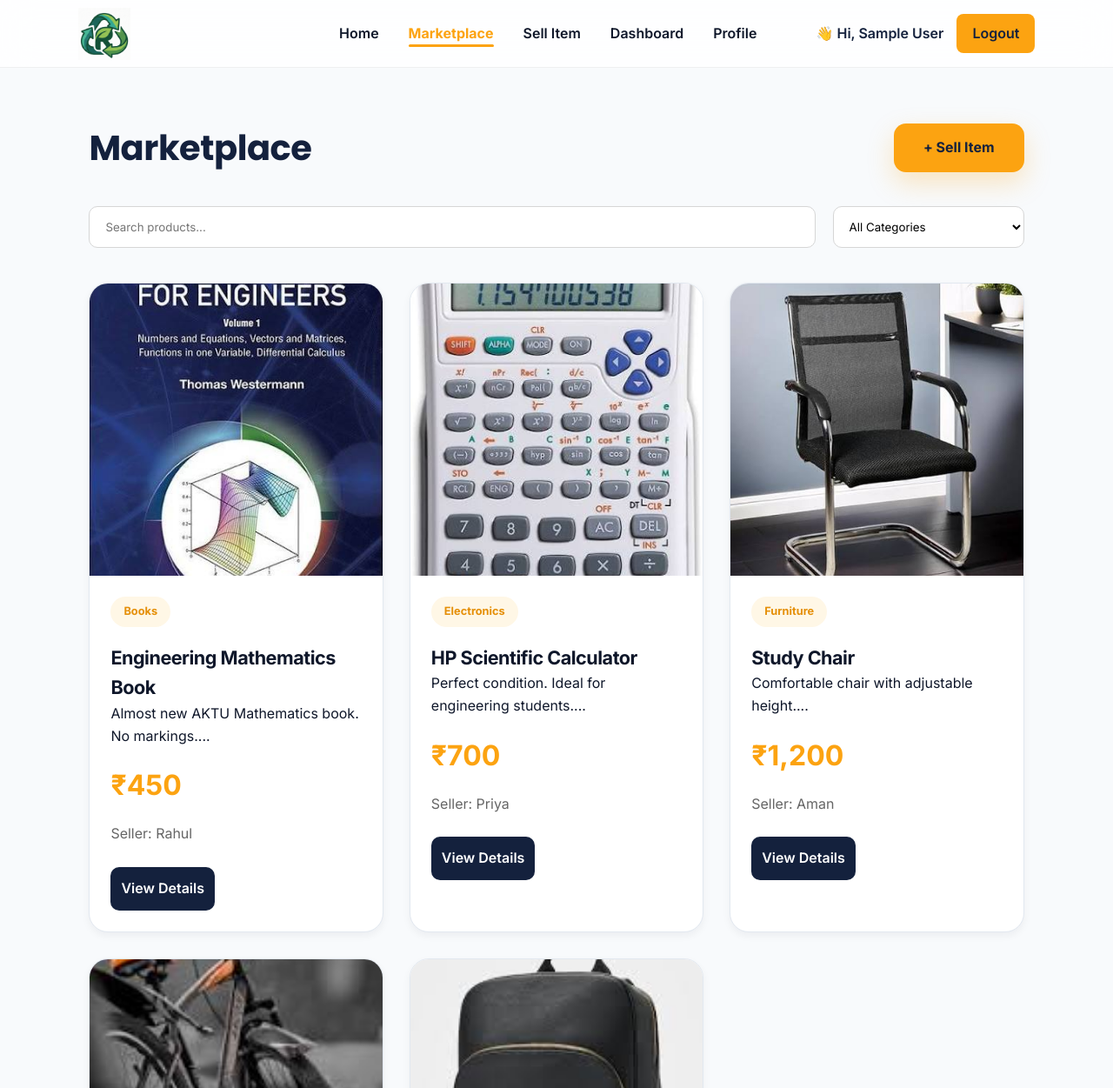
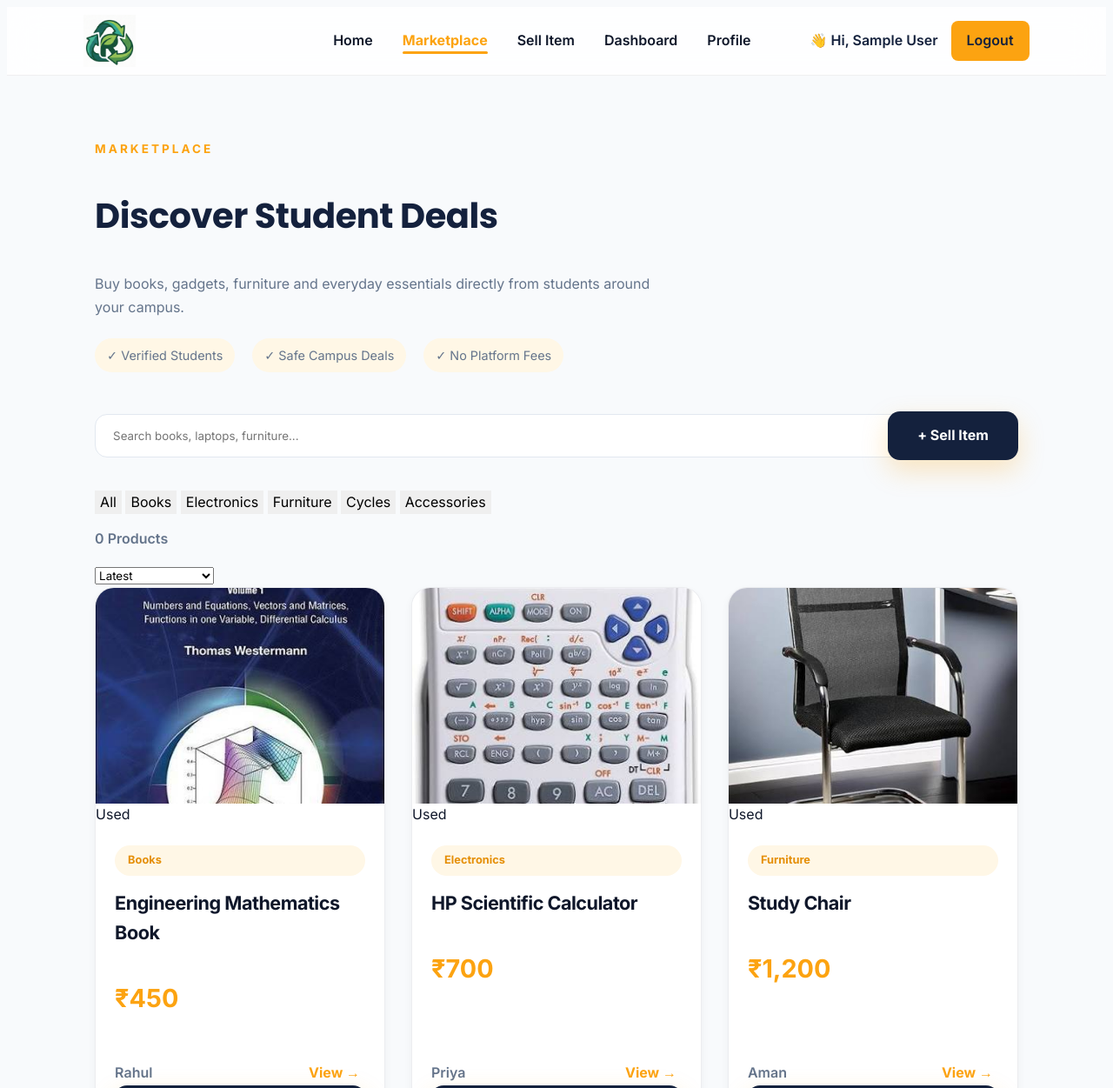
Before and after one commit to Utkarsh0k/ReNest, a plain HTML site: page marketplace.html in a window 1280 px wide. Shown: the top 1251 px of the page at 87% size. Drawn offline with Linux system fonts and the light colour scheme; sample sign-in values are in the browser's storage.

Commit message:
Renovated marketplace

```diff
--- a/css/marketplace.css
+++ b/css/marketplace.css
@@ -12,19 +12,19 @@
    HEADER
 ========================================== */
 
-.marketplace-header {
+.marketplace-header{
 
-    display: flex;
+    display:flex;
 
-    justify-content: space-between;
+    justify-content:space-between;
 
-    align-items: center;
+    align-items:flex-end;
 
-    margin-bottom: 35px;
+    gap:30px;
 
-    gap: 20px;
+    margin-bottom:45px;
 
-    flex-wrap: wrap;
+    flex-wrap:wrap;
 
 }
 
@@ -37,77 +37,102 @@
     font-family: 'Poppins', sans-serif;
 
 }
+.page-tag{
 
-/* ==========================================
-   SEARCH BAR
-========================================== */
+    color:var(--primary);
 
-.search-bar {
+    letter-spacing:3px;
 
-    display: flex;
+    font-weight:700;
 
-    gap: 20px;
+    font-size:.85rem;
 
-    margin-bottom: 40px;
-
-    flex-wrap: wrap;
+    margin-bottom:10px;
 
 }
 
-.search-bar input {
+.page-description{
 
-    flex: 1;
+    color:var(--muted);
 
-    min-width: 250px;
+    max-width:650px;
 
-    padding: 14px 18px;
+    margin-top:18px;
 
-    border: 1px solid #d6d6d6;
-
-    border-radius: 10px;
-
-    background: #ffffff;
-
-    outline: none;
-
-    transition: .3s;
+    line-height:1.7;
 
 }
 
-.search-bar input:focus {
 
-    border-color: #fca311;
 
-    box-shadow: 0 0 0 3px rgba(252, 163, 17, .15);
+.listing-info{
+
+    display:flex;
+
+    justify-content:space-between;
+
+    align-items:center;
+
+    margin-bottom:30px;
 
 }
 
-.search-bar select {
+#listingCount{
 
-    width: 220px;
+    color:var(--muted);
 
-    padding: 14px;
+    font-weight:600;
 
-    border-radius: 10px;
+}
+/*==================================
+TOOLBAR
+==================================*/
 
-    border: 1px solid #d6d6d6;
+.market-toolbar{
 
-    background: #ffffff;
+    display:flex;
 
-    outline: none;
+    align-items:center;
 
-    transition: .3s;
+    gap:20px;
+
+    margin-bottom:35px;
 
 }
 
-.search-bar select:focus {
+.search-box{
 
-    border-color: #fca311;
-
-    box-shadow: 0 0 0 3px rgba(252, 163, 17, .15);
+    flex:1;
 
 }
 
+.search-box input{
+
+    width:100%;
+
+    padding:16px 20px;
+
+    border-radius:14px;
+
+    border:1px solid var(--border);
+
+    background:white;
+
+}
+
+.market-toolbar select{
+
+    padding:16px;
+
+    border-radius:14px;
+
+    border:1px solid var(--border);
+
+    background:white;
+
+    font-size:15px;
+
+}
 /* ==========================================
    PRODUCT GRID
 ========================================== */
@@ -116,7 +141,7 @@
 
     display: grid;
 
-    grid-template-columns: repeat(auto-fill, minmax(280px, 1fr));
+    grid-template-columns:repeat(auto-fit,minmax(300px,1fr));
 
     gap: 30px;
 
@@ -128,23 +153,33 @@
 
 .product-card {
 
-    background: white;
-
+    background:white;
     border-radius: 22px;
 
     overflow: hidden;
 
-    border: 1px solid var(--border);
+    border:1px solid rgba(20,33,61,.08);
 
-    transition: .3s;
+    transition:
+
+transform .25s ease,
+
+box-shadow .25s ease;
 
     box-shadow: var(--shadow-sm);
+    display:flex;
+
+flex-direction:column;
 
 }
 
 .product-card:hover {
 
-    transform: translateY(-10px);
+    transform:
+
+translateY(-6px)
+
+scale(1.01);
 
     box-shadow: var(--shadow-lg);
 
@@ -154,7 +189,7 @@
 
     width: 100%;
 
-    aspect-ratio: 1/1;
+    aspect-ratio:4/3;
 
     object-fit: cover;
 
@@ -162,18 +197,19 @@
 
 }
 
-.product-card:hover img {
+.product-card:hover img{
 
-    transform: scale(1.06);
+    transform:scale(1.03);
 
 }
-.product-meta{
 
-    color:var(--muted);
+.product-meta {
 
-    font-size:.9rem;
+    color: var(--muted);
 
-    margin-top:8px;
+    font-size: .9rem;
+
+    margin-top: 8px;
 
 }
 
@@ -183,15 +219,18 @@
 
 .card-body {
 
-    padding: 24px;
+   padding:22px;
+   display:flex;
+
+flex-direction:column;
+
+flex:1;
 
 }
 
 .card-category {
 
-    display: inline-flex;
-
-    align-items: center;
+    display:inline-block;
 
     padding: 7px 15px;
 
@@ -209,7 +248,7 @@
 
 .card-title {
 
-    margin-top: 18px;
+    margin-top:14px;
 
     font-size: 1.35rem;
 
@@ -219,9 +258,9 @@
 
 .card-price {
 
-    margin: 18px 0;
+   margin-top:14px;
 
-    font-size: 2rem;
+    font-size: 1.8rem;
 
     font-weight: 800;
 
@@ -260,20 +299,51 @@
     font-weight: 600;
 
 }
+.card-bottom{
 
-.view-btn {
+    display:flex;
 
-    background: #14213d;
+    justify-content:space-between;
 
-    color: #ffffff;
+    align-items:center;
+
+    margin-top:auto;
+
+    padding-top:20px;
 
 }
 
-.view-btn:hover {
+.seller-name{
 
-    background: #000000;
+    color:var(--muted);
+
+    font-weight:600;
 
 }
+
+.view-btn{
+
+    border:none;
+
+    background:transparent;
+
+    color:var(--primary);
+
+    font-weight:700;
+
+    cursor:pointer;
+
+    transition:.25s;
+
+}
+
+.view-btn:hover{
+
+    transform:translateX(5px);
+
+}
+
+
 
 /* ==========================================
    EMPTY STATE
@@ -329,16 +399,41 @@
 
     }
 
-    .search-bar {
+    .market-toolbar{
 
-        flex-direction: column;
+    grid-template-columns:1fr;
 
 }
 
-    .search-bar select {
+.market-toolbar select{
 
-        width: 100%;
+    width:100%;
 
 }
 
 }
+.market-highlights{
+
+    display:flex;
+
+    gap:20px;
+
+    flex-wrap:wrap;
+
+    margin-top:22px;
+
+}
+
+.market-highlights span{
+
+    font-size:.9rem;
+
+    color:var(--muted);
+
+    background:#fff7e6;
+
+    padding:8px 14px;
+
+    border-radius:999px;
+
+}
--- a/css/style.css
+++ b/css/style.css
@@ -48,6 +48,17 @@
     --transition:.25s ease;
 
 }
+--gradient-primary:linear-gradient(
+135deg,
+#fca311,
+#ffb733
+);
+
+--glass:rgba(255,255,255,.75);
+
+--glass-border:rgba(255,255,255,.4);
+
+--blur:blur(18px);
 
 /* ==========================================
    RESET
@@ -234,10 +245,9 @@ nav li a:hover::after{
 .login-btn,
 .primary{
 
-    background:#fca311;
+   background:var(--secondary);
 
-    color:#14213d;
-
+color:white;
     padding:15px 34px;
 
     border-radius:14px;
@@ -251,17 +261,23 @@ nav li a:hover::after{
 .login-btn:hover,
 .primary:hover{
 
-    transform:translateY(-4px);
+    background:var(--primary);
+
+color:var(--secondary);
+
+transform:translateY(-3px);
+
+box-shadow:0 15px 30px rgba(252,163,17,.35);
 
 }
 
 .secondary{
 
-    background:white;
+    background:transparent;
 
-    color:#14213d;
+border:2px solid var(--secondary);
 
-    border:2px solid #fca311;
+color:var(--secondary);
 
     padding:15px 34px;
 
@@ -273,9 +289,9 @@ nav li a:hover::after{
 
 .secondary:hover{
 
-    background:var(--primary);
+    background:var(--secondary);
 
-    color:#14213d;
+color:white;
 
 }
 
@@ -296,6 +312,62 @@ nav li a:hover::after{
     gap:80px;
 
     padding:0 7%;
+    position:relative;
+
+overflow:hidden;
+
+}
+.hero-image{
+
+position:relative;
+
+}
+
+.hero::before{
+
+content:"";
+
+position:absolute;
+
+width:500px;
+
+height:500px;
+
+background:rgba(252,163,17,.12);
+
+border-radius:50%;
+
+filter:blur(80px);
+
+top:-180px;
+
+right:-120px;
+
+z-index:-1;
+
+}
+
+.hero::after{
+
+content:"";
+
+position:absolute;
+
+width:350px;
+
+height:350px;
+
+background:rgba(20,33,61,.08);
+
+border-radius:50%;
+
+filter:blur(80px);
+
+left:-120px;
+
+bottom:-80px;
+
+z-index:-1;
 
 }
 
@@ -358,7 +430,7 @@ nav li a:hover::after{
 
     max-width:720px;
 
-    animation:float 5s ease-in-out infinite;
+
 
 }
 /* ===========================
@@ -862,7 +934,7 @@ footer p{
 
 section{
 
-    padding:100px 8%;
+    padding:70px 8%;
 
     overflow:hidden;
 
@@ -1364,3 +1436,26 @@ footer{
     font-size:14px;
 
 }
+.hero{
+
+    padding:120px 8%;
+
+}
+
+.quick-stats{
+
+    padding:60px 8%;
+
+}
+
+.featured-products{
+
+    padding:80px 8%;
+
+}
+
+.cta{
+
+    padding:100px 8%;
+
+}
--- a/js/marketplace.js
+++ b/js/marketplace.js
@@ -7,7 +7,6 @@
 // ==========================================
 
 const sampleProducts = [
-
   {
     id: 1,
     title: "Engineering Mathematics Book",
@@ -15,7 +14,7 @@ const sampleProducts = [
     category: "Books",
     price: 450,
     seller: "Rahul",
-        image: "assets/images/products/book.jpg"
+    image: "assets/images/products/book.jpg",
   },
 
   {
@@ -25,7 +24,7 @@ const sampleProducts = [
     category: "Electronics",
     price: 700,
     seller: "Priya",
-        image: "assets/images/products/calculator.jpg"
+    image: "assets/images/products/calculator.jpg",
   },
 
   {
@@ -35,7 +34,7 @@ const sampleProducts = [
     category: "Furniture",
     price: 1200,
     seller: "Aman",
-        image: "assets/images/products/chair.jpg"
+    image: "assets/images/products/chair.jpg",
   },
 
   {
@@ -45,7 +44,7 @@ const sampleProducts = [
     category: "Cycles",
     price: 3800,
     seller: "Rohit",
-        image: "assets/images/products/cycle.jpg"
+    image: "assets/images/products/cycle.jpg",
   },
 
   {
@@ -55,9 +54,8 @@ const sampleProducts = [
     category: "Accessories",
     price: 650,
     seller: "Sneha",
-        image: "assets/images/products/bag.jpg"
-    }
-
+    image: "assets/images/products/bag.jpg",
+  },
 ];
 
 // ==========================================
@@ -65,31 +63,24 @@ const sampleProducts = [
 // ==========================================
 
 if (!localStorage.getItem("products")) {
-
   localStorage.setItem(
-
     "products",
 
-        JSON.stringify(sampleProducts)
-
+    JSON.stringify(sampleProducts),
   );
-
 }
 
 const productContainer = document.getElementById("productContainer");
 const searchInput = document.getElementById("searchInput");
-const categoryFilter = document.getElementById("categoryFilter");
 
 // ==========================================
 // Render Products
 // ==========================================
 
 function displayProducts(productList) {
-
   productContainer.innerHTML = "";
 
   if (productList.length === 0) {
-
     productContainer.innerHTML = `
 
             <div class="empty-state">
@@ -103,19 +94,27 @@ function displayProducts(productList) {
         `;
 
     return;
-
   }
 
-    productList.forEach(product => {
-
+  productList.forEach((product) => {
     productContainer.innerHTML += `
 
     <div class="product-card">
+
+        <div class="card-image">
 
             <img
                 src="${product.image || "assets/images/no-image.png"}"
                 alt="${product.title}"
             >
+
+            <span class="condition-badge">
+
+                ${product.condition || "Used"}
+
+            </span>
+
+        </div>
 
         <div class="card-body">
 
@@ -131,13 +130,7 @@ function displayProducts(productList) {
 
             </h3>
 
-                    <p>
 
-                        ${product.description
-                            ? product.description.substring(0,60) + "..."
-                            : "No description available."}
-
-                    </p>
 
             <p class="card-price">
 
@@ -145,16 +138,28 @@ function displayProducts(productList) {
 
             </p>
 
-                    <p class="card-seller">
+            <div class="card-bottom">
 
-                        Seller: ${product.seller}
+    <span class="seller-name">
 
-                    </p>
+        ${product.seller}
 
-                    <div class="card-actions">
+    </span>
 
     <button
+
         class="view-btn"
+
+        onclick="viewProduct(${product.id})">
+
+        View →
+
+    </button>
+
+</div>
+
+            <button
+                class="primary"
                 onclick="viewProduct(${product.id})">
 
                 View Details
@@ -165,12 +170,8 @@ function displayProducts(productList) {
 
     </div>
 
-            </div>
-
     `;
-
   });
-
 }
 
 // ==========================================
@@ -178,37 +179,17 @@ function displayProducts(productList) {
 // ==========================================
 
 function filterProducts() {
-
-    const products = JSON.parse(
-
-        localStorage.getItem("products")
-
-    ) || [];
+  const products = JSON.parse(localStorage.getItem("products")) || [];
 
   const search = searchInput.value.toLowerCase().trim();
 
-    const category = categoryFilter.value;
+  const filtered = products.filter((product) => {
+    const matchesSearch = product.title.toLowerCase().includes(search);
 
-    const filtered = products.filter(product => {
-
-        const matchesSearch = product.title
-            .toLowerCase()
-            .includes(search);
-
-        const matchesCategory =
-
-            category === "All"
-
-            ||
-
-            product.category === category;
-
-        return matchesSearch && matchesCategory;
-
+    return matchesSearch;
   });
 
   displayProducts(filtered);
-
 }
 
 // ==========================================
@@ -216,11 +197,9 @@ function filterProducts() {
 // ==========================================
 
 function viewProduct(id) {
-
   localStorage.setItem("selectedProduct", id);
 
   window.location.href = "product.html";
-
 }
 
 // ==========================================
@@ -228,20 +207,12 @@ function viewProduct(id) {
 // ==========================================
 
 searchInput.addEventListener(
-
   "input",
 
-    filterProducts
-
+  filterProducts,
 );
 
-categoryFilter.addEventListener(
 
-    "change",
-
-    filterProducts
-
-);
 
 // ==========================================
 // Initial Load
--- a/marketplace.html
+++ b/marketplace.html
@@ -26,7 +26,45 @@
 
         <div class="marketplace-header">
 
-            <h1>Marketplace</h1>
+    <div>
+
+        <p class="page-tag">
+            MARKETPLACE
+        </p>
+
+        <h1>
+            Discover Student Deals
+        </h1>
+
+        <p class="page-description">
+
+            Buy books, gadgets, furniture and everyday essentials directly from students around your campus.
+
+        </p>
+
+<div class="market-highlights">
+
+    <span>✓ Verified Students</span>
+
+    <span>✓ Safe Campus Deals</span>
+
+    <span>✓ No Platform Fees</span>
+
+</div>
+    </div>
+
+</div>
+
+        <div class="market-toolbar">
+
+    <div class="search-box">
+
+        <input
+            type="text"
+            id="searchInput"
+            placeholder="Search books, laptops, furniture...">
+
+    </div>
 
     <a
         href="sell.html"
@@ -38,37 +76,48 @@
 
 </div>
 
-        <div class="search-bar">
+<div class="category-pills">
 
-            <input
-                type="text"
-                id="searchInput"
-                placeholder="Search products...">
+    <button class="pill active" data-category="All">All</button>
 
-            <select id="categoryFilter">
+    <button class="pill" data-category="Books">Books</button>
 
-                <option value="All">
-                    All Categories
+    <button class="pill" data-category="Electronics">Electronics</button>
+
+    <button class="pill" data-category="Furniture">Furniture</button>
+
+    <button class="pill" data-category="Cycles">Cycles</button>
+
+    <button class="pill" data-category="Accessories">Accessories</button>
+
+</div>
+
+<div class="listing-bar">
+
+    <p id="listingCount">
+
+        0 Products
+
+    </p>
+
+    <select id="sortSelect">
+
+        <option value="latest">
+
+            Latest
+
         </option>
 
-                <option value="Books">
-                    Books
+        <option value="low">
+
+            Price: Low to High
+
         </option>
 
-                <option value="Electronics">
-                    Electronics
-                </option>
+        <option value="high">
 
-                <option value="Furniture">
-                    Furniture
-                </option>
+            Price: High to Low
 
-                <option value="Cycles">
-                    Cycles
-                </option>
-
-                <option value="Accessories">
-                    Accessories
         </option>
 
     </select>
```
Also changed, not shown: index.html (+7 -14 lines), sell.html (+1 -1 lines), assets/images/upload.png (added). Lines whose indentation alone changed are shown as unchanged.
